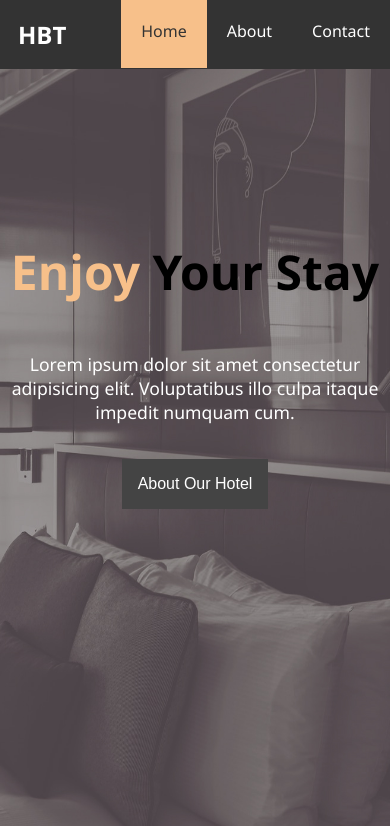
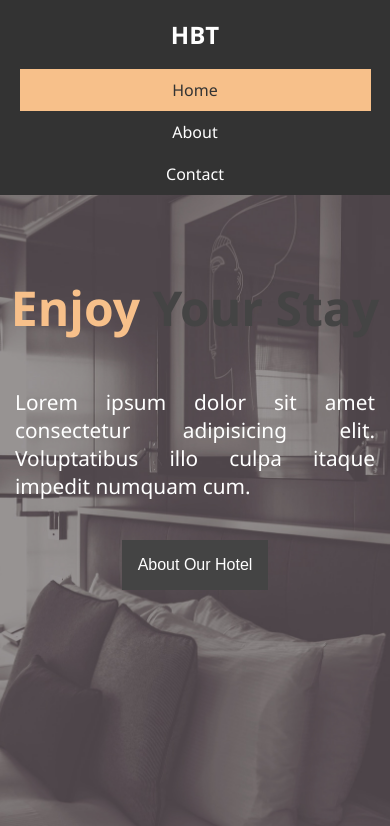
Before and after one commit to AsifJoarder/Full-Stack-Web-Development-MERN-, a plain HTML site: page CSS/Hotel Website/index.html in a window 390 px wide. Shown: the top 826 px of the page. Drawn offline with Linux system fonts and the light colour scheme.

Commit message:
responsiveness of home page

```diff
--- /dev/null
+++ b/CSS/Hotel Website/Style/mobile.css
@@ -0,0 +1,84 @@
+/* Navbar */
+
+#navbar h1 {
+    float: none;
+    padding: 18px;
+    text-align: center;
+}
+
+#navbar ul {
+    float: none;
+    width: 90%;
+    margin: auto;
+
+}
+
+#navbar ul li {
+    float: none;
+
+}
+
+#navbar ul li a {
+    text-decoration: none;
+    color: #fff;
+    display: block;
+    padding: 10px 10px 10px 10px ;
+    text-align: center;
+
+}
+
+
+/*
+=======   Designing Home Page ======
+*/
+
+/* Showcase Section */
+
+.showcase {
+
+    height: 75vh;
+}
+
+#showcase-content {
+    padding-top: 80px;
+
+}
+
+  #showcase-content p {
+    padding-bottom: 1.5em;
+    font-size: 1.3em;
+    color: #fff;
+    text-align: justify;
+    padding: 0px 15px 40px 15px;
+
+}
+
+
+/* History Section */
+
+#home-info {
+    background: #444;
+    height:100vh;
+
+
+}
+
+
+#home-info .info-img {
+    float: none;
+    display: block;
+    width: 100%;
+    min-height: 50vh;
+}
+
+#home-info .info-content {
+    float: none;
+    width: 100%;
+    min-height: 100vh;
+    color: #fff;
+    text-align: center;
+
+
+
+
+}
--- a/CSS/Hotel Website/Style/style.css
+++ b/CSS/Hotel Website/Style/style.css
@@ -110,6 +110,7 @@ body {
 #showcase-content h1 {
     margin-bottom: 1em;
     font-size: 3em;
+    color: #444;
 }
 
 #showcase-content p {
--- a/CSS/Hotel Website/index.html
+++ b/CSS/Hotel Website/index.html
@@ -7,6 +7,8 @@
     <!-- Font Awesome Link -->
     <link rel="stylesheet" href="Fonts/font-awesome-4.7.0/css/font-awesome.min.css">
     <link rel="stylesheet" href="Style/style.css">
+    <!-- Responsiveness -->
+    <link rel="stylesheet" media="screen and (max-width:770px)" href="/Style/mobile.css">
 </head>
 <body>
 
```
